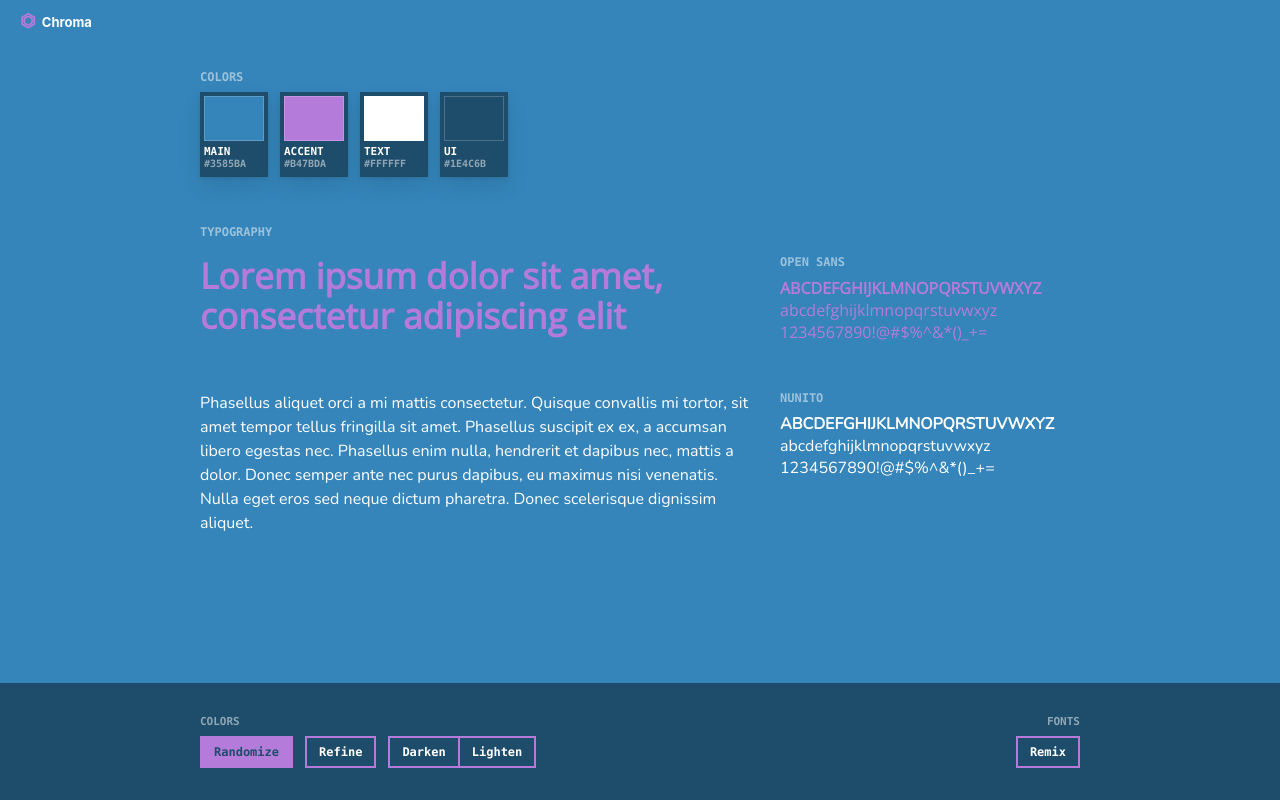
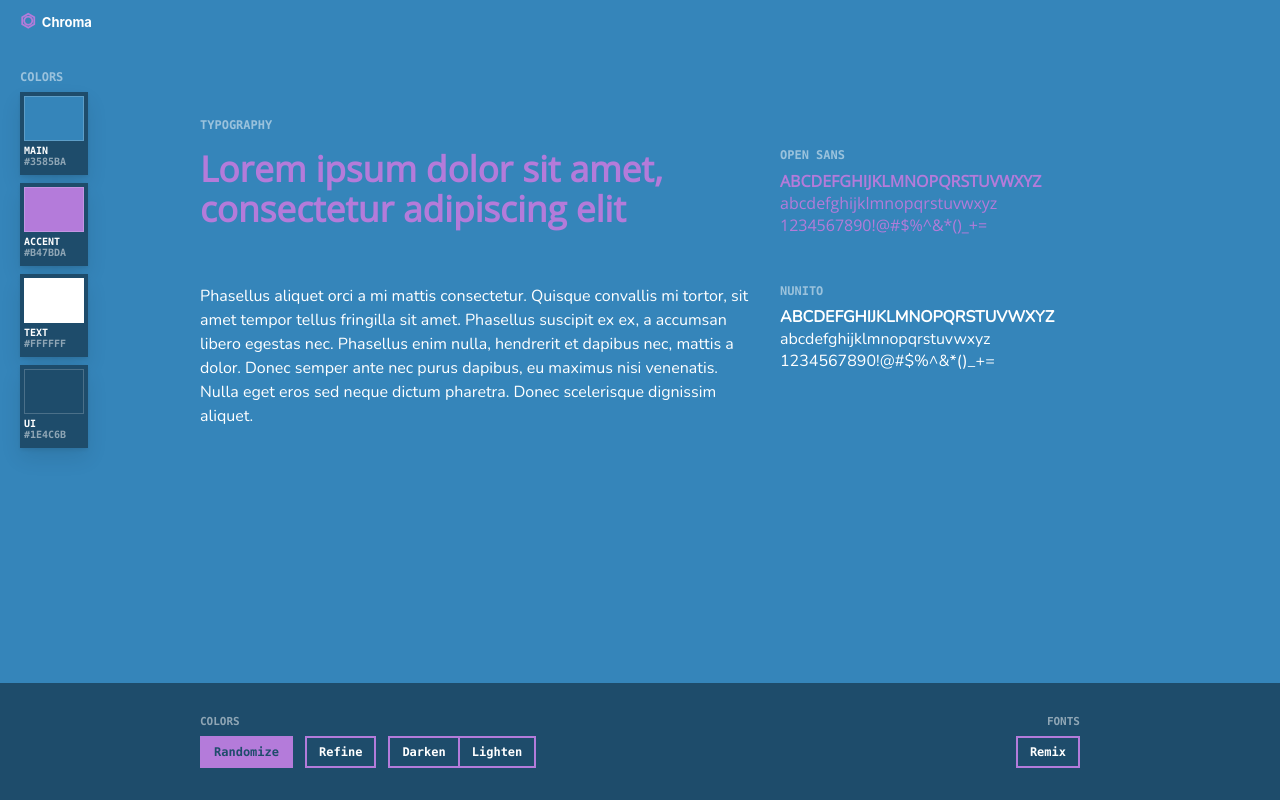
Before and after one commit to ItsJonQ/recolor, a React (Create React App) app: page / in a window 1280 px wide. Built offline with nearby package versions, Linux system fonts and the light colour scheme; the HTML template or start-up script is replaced by a standard one; a web font is replaced by a local one.

Commit message:
Add style system. Refactor. Adjust UI

```diff
--- a/package.json
+++ b/package.json
@@ -10,6 +10,7 @@
     "react": "^16.12.0",
     "react-dom": "^16.12.0",
     "react-scripts": "3.2.0",
+    "styled-system": "5.1.2",
     "tinycolor2": "1.4.1"
   },
   "scripts": {
--- a/src/components/AppBar.js
+++ b/src/components/AppBar.js
@@ -1,5 +1,6 @@
 import React from 'react';
 import styled from '@emotion/styled';
+
 import Logo from './Logo';
 import { transitions } from '../styles/transitions';
 
--- a/src/components/Button.js
+++ b/src/components/Button.js
@@ -27,6 +27,7 @@ const Button = styled.button`
 	white-space: nowrap;
 
 	&:focus {
+		outline: 2px dotted;
 		z-index: 1;
 	}
 
--- a/src/components/Flexy.js
+++ b/src/components/Flexy.js
@@ -1,4 +1,5 @@
 import styled from '@emotion/styled';
+import View from './View';
 
 const gap = ({ gap = 'md' }) => {
 	const gaps = {
@@ -21,7 +22,7 @@ const gap = ({ gap = 'md' }) => {
     `;
 };
 
-const Flexy = styled.div`
+const Flexy = styled(View)`
 	align-items: center;
 	display: flex;
 	justify-content: space-between;
@@ -29,12 +30,12 @@ const Flexy = styled.div`
 	${gap};
 `;
 
-const Item = styled.div`
+const Item = styled(View)`
 	min-width: 0;
 	max-width: 100%;
 `;
 
-const Block = styled.div`
+const Block = styled(View)`
 	flex: 1;
 	min-width: 0;
 	max-width: 100%;
--- a/src/components/FooterBar.js
+++ b/src/components/FooterBar.js
@@ -2,6 +2,7 @@ import React from 'react';
 import styled from '@emotion/styled';
 import { noop } from 'lodash';
 
+import View from './View';
 import Button from './Button';
 import Flexy from './Flexy';
 import Label from './Label';
@@ -16,7 +17,7 @@ export default function FooterBar({
 	uiColor,
 }) {
 	return (
-		<Bar style={{ backgroundColor: uiColor }}>
+		<Bar bg={uiColor}>
 			<Container>
 				<Flexy>
 					<Flexy.Item>
@@ -52,7 +53,7 @@ export default function FooterBar({
 						</Flexy>
 					</Flexy.Item>
 					<Flexy.Item>
-						<Label isMuted size="sm" style={{ textAlign: 'right' }}>
+						<Label isMuted size="sm" textAlign="right">
 							Fonts
 						</Label>
 						<Button onClick={handleGenerateRandomFonts}>
@@ -65,7 +66,7 @@ export default function FooterBar({
 	);
 }
 
-const Bar = styled.div`
+const Bar = styled(View)`
 	position: fixed;
 	bottom: 0;
 	left: 0;
@@ -73,7 +74,7 @@ const Bar = styled.div`
 	padding: 32px 0px;
 `;
 
-const Container = styled.div`
+const Container = styled(View)`
 	max-width: 920px;
 	margin: auto;
 	padding: 0 20px;
--- a/src/components/Label.js
+++ b/src/components/Label.js
@@ -1,4 +1,5 @@
 import styled from '@emotion/styled';
+import View from './View';
 
 const isMuted = ({ isMuted }) => isMuted && `opacity: 0.5;`;
 const size = ({ size = 'md' }) => {
@@ -11,13 +12,15 @@ const size = ({ size = 'md' }) => {
 	return `font-size: ${sizes[size]}`;
 };
 
-const Label = styled.div`
+const Label = styled(View)`
 	${isMuted};
 	${size};
 	font-weight: bold;
 	font-family: var(--fontFamilyCode);
-	margin-bottom: 8px;
 	text-transform: uppercase;
 `;
+Label.defaultProps = {
+	mb: 2,
+};
 
 export default Label;
--- a/src/components/Layout.js
+++ b/src/components/Layout.js
@@ -1,9 +1,18 @@
 import styled from '@emotion/styled';
+import View from './View';
 
-const Layout = styled.div`
+const Layout = styled(View)`
 	max-width: 920px;
 	padding: 20px 20px 100px;
 	margin: 50px auto;
+
+	@media (min-width: 768px) {
+		padding-left: 120px;
+	}
+
+	@media (min-width: 1120px) {
+		padding-left: 20px;
+	}
 `;
 
 export default Layout;
--- a/src/components/Spacer.js
+++ b/src/components/Spacer.js
@@ -1,4 +1,5 @@
 import styled from '@emotion/styled';
+import View from './View';
 
 const size = ({ size = 'md' }) => {
 	const sizes = {
@@ -13,7 +14,7 @@ const size = ({ size = 'md' }) => {
 	return `margin-bottom: ${sizes[size]};`;
 };
 
-const Spacer = styled.div`
+const Spacer = styled(View)`
 	${size};
 `;
 
--- a/src/components/Swatch.js
+++ b/src/components/Swatch.js
@@ -10,10 +10,10 @@ export default function Swatch(props) {
 		<Card style={{ backgroundColor: bgColor }}>
 			<Color style={{ backgroundColor: color }} />
 			<LabelWrapper>
-				<Label size="sm" style={{ margin: 0 }}>
+				<Label size="xs" mb={0}>
 					{label}
 				</Label>
-				<Label size="xs" isMuted style={{ marginBottom: 4 }}>
+				<Label size="xs" isMuted mb={1}>
 					{color}
 				</Label>
 			</LabelWrapper>
--- /dev/null
+++ b/src/components/View.js
@@ -0,0 +1,12 @@
+import styled from '@emotion/styled';
+import { color, space, layout, typography } from 'styled-system';
+
+const View = styled.div`
+	box-sizing: border-box;
+	${color}
+	${space}
+	${layout}
+	${typography}
+`;
+
+export default View;
--- a/src/samples/SampleColors.js
+++ b/src/samples/SampleColors.js
@@ -1,30 +1,58 @@
 import React from 'react';
+import styled from '@emotion/styled';
+
+import Box from '../components/View';
 import Label from '../components/Label';
 import Flexy from '../components/Flexy';
 import Swatch from '../components/Swatch';
 import Section from '../components/Section';
+import Viewport from '../components/Viewport';
 
-export default function SampleColors({
-	mainColor,
-	accentColor,
-	textColor,
-	uiColor,
-}) {
+function Swatches({ mainColor, accentColor, textColor, uiColor }) {
 	return (
 		<>
-			<Label isMuted>Colors</Label>
-			<Section>
-				<Flexy>
-					<Swatch bgColor={uiColor} label="Main" color={mainColor} />
-					<Swatch
-						bgColor={uiColor}
-						label="Accent"
-						color={accentColor}
-					/>
-					<Swatch bgColor={uiColor} label="Text" color={textColor} />
-					<Swatch bgColor={uiColor} label="UI" color={uiColor} />
-				</Flexy>
-			</Section>
+			<Box mb={2}>
+				<Swatch bgColor={uiColor} label="Main" color={mainColor} />
+			</Box>
+			<Box mb={2}>
+				<Swatch bgColor={uiColor} label="Accent" color={accentColor} />
+			</Box>
+			<Box mb={2}>
+				<Swatch bgColor={uiColor} label="Text" color={textColor} />
+			</Box>
+			<Box mb={2}>
+				<Swatch bgColor={uiColor} label="UI" color={uiColor} />
+			</Box>
 		</>
 	);
 }
+
+export default function SampleColors(props) {
+	return (
+		<>
+			<Viewport.Desktop>
+				<DesktopContainer>
+					<Label isMuted>Colors</Label>
+					<Swatches {...props} />
+				</DesktopContainer>
+			</Viewport.Desktop>
+			<Viewport.Mobile>
+				<Label isMuted>Colors</Label>
+				<Section>
+					<Flexy>
+						<Swatches {...props} />
+					</Flexy>
+				</Section>
+			</Viewport.Mobile>
+		</>
+	);
+}
+
+const DesktopContainer = styled.div`
+	display: flex;
+	flex-direction: column;
+	position: fixed;
+	top: 70px;
+	left: 20px;
+	z-index: 9;
+`;
```
Also changed, not shown: 1 other file (tests, documents, lock files or other folders).
